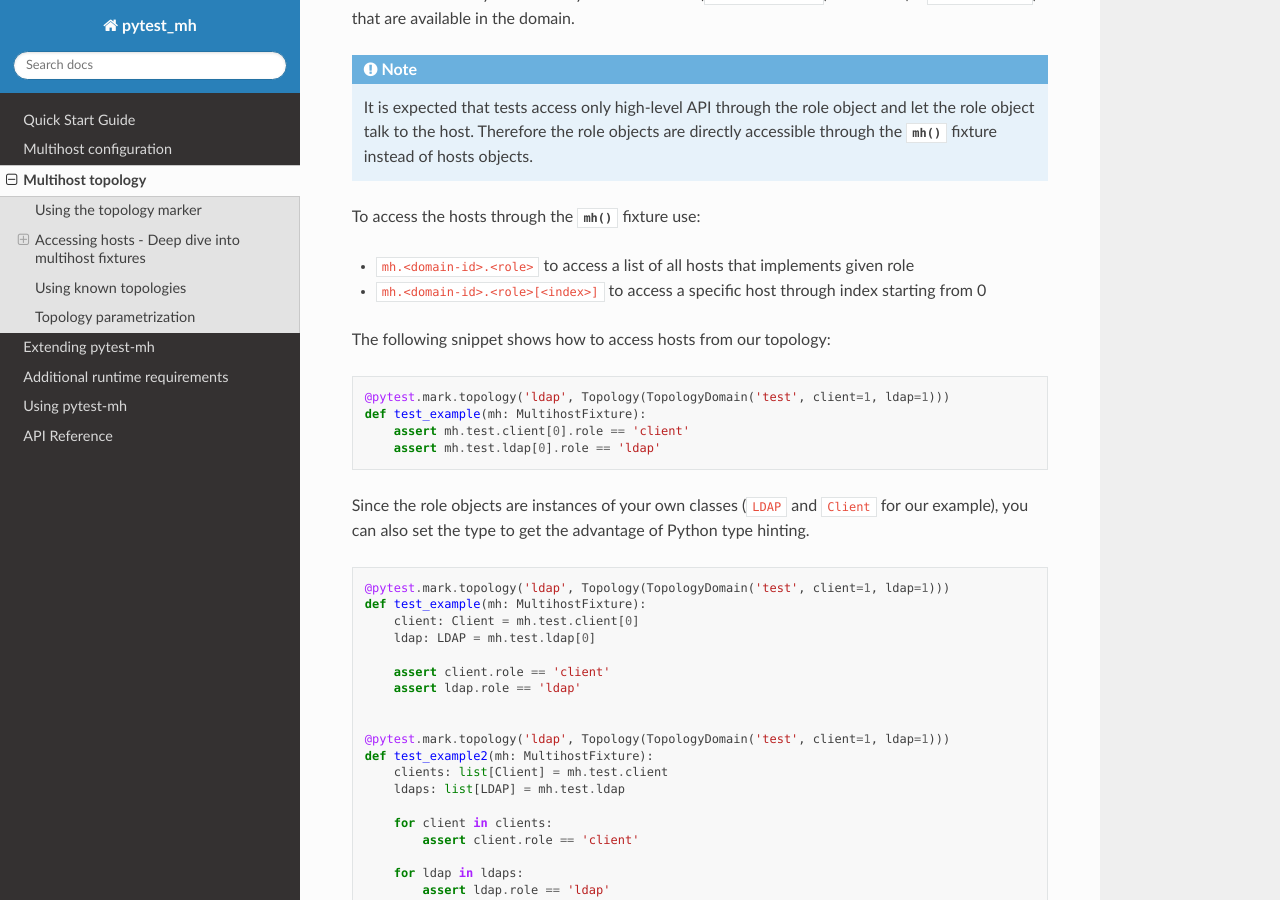
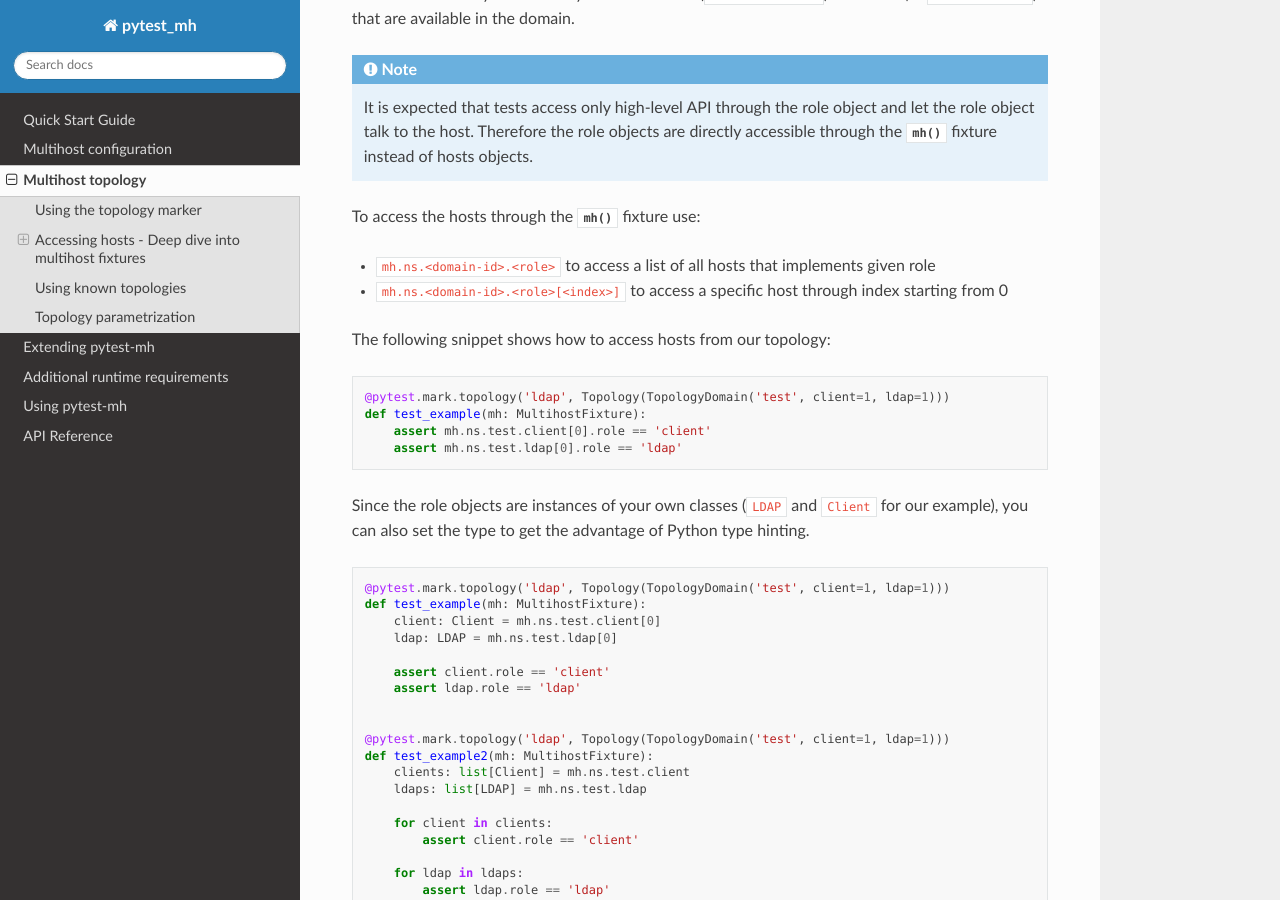
Before and after one commit to next-actions/pytest-mh, a Sphinx documentation site: the page built from docs/topology.rst, in a window 1280 px wide and 900 px high, scrolled down 2260 px. Built offline with Sphinx 7.4.7 and the Read the Docs theme 2.0.0, drawn with Linux system fonts in a browser that asks for light colours.

```diff
--- a/docs/topology.rst
+++ b/docs/topology.rst
@@ -114,8 +114,8 @@ domains (:class:`~pytest_mh.MultihostDomain`) and hosts (as
 
 To access the hosts through the :func:`~pytest_mh.mh` fixture use:
 
-* ``mh.<domain-id>.<role>`` to access a list of all hosts that implements given role
-* ``mh.<domain-id>.<role>[<index>]`` to access a specific host through index starting from 0
+* ``mh.ns.<domain-id>.<role>`` to access a list of all hosts that implements given role
+* ``mh.ns.<domain-id>.<role>[<index>]`` to access a specific host through index starting from 0
 
 The following snippet shows how to access hosts from our topology:
 
@@ -123,8 +123,8 @@ The following snippet shows how to access hosts from our topology:
 
     @pytest.mark.topology('ldap', Topology(TopologyDomain('test', client=1, ldap=1)))
     def test_example(mh: MultihostFixture):
-        assert mh.test.client[0].role == 'client'
-        assert mh.test.ldap[0].role == 'ldap'
+        assert mh.ns.test.client[0].role == 'client'
+        assert mh.ns.test.ldap[0].role == 'ldap'
 
 Since the role objects are instances of your own classes (``LDAP`` and
 ``Client`` for our example), you can also set the type to get the advantage of
@@ -134,8 +134,8 @@ Python type hinting.
 
     @pytest.mark.topology('ldap', Topology(TopologyDomain('test', client=1, ldap=1)))
     def test_example(mh: MultihostFixture):
-        client: Client = mh.test.client[0]
-        ldap: LDAP = mh.test.ldap[0]
+        client: Client = mh.ns.test.client[0]
+        ldap: LDAP = mh.ns.test.ldap[0]
 
         assert client.role == 'client'
         assert ldap.role == 'ldap'
@@ -143,8 +143,8 @@ Python type hinting.
 
     @pytest.mark.topology('ldap', Topology(TopologyDomain('test', client=1, ldap=1)))
     def test_example2(mh: MultihostFixture):
-        clients: list[Client] = mh.test.client
-        ldaps: list[LDAP] = mh.test.ldap
+        clients: list[Client] = mh.ns.test.client
+        ldaps: list[LDAP] = mh.ns.test.ldap
 
         for client in clients:
             assert client.role == 'client'
```
Also changed, not shown: 1 other file.
